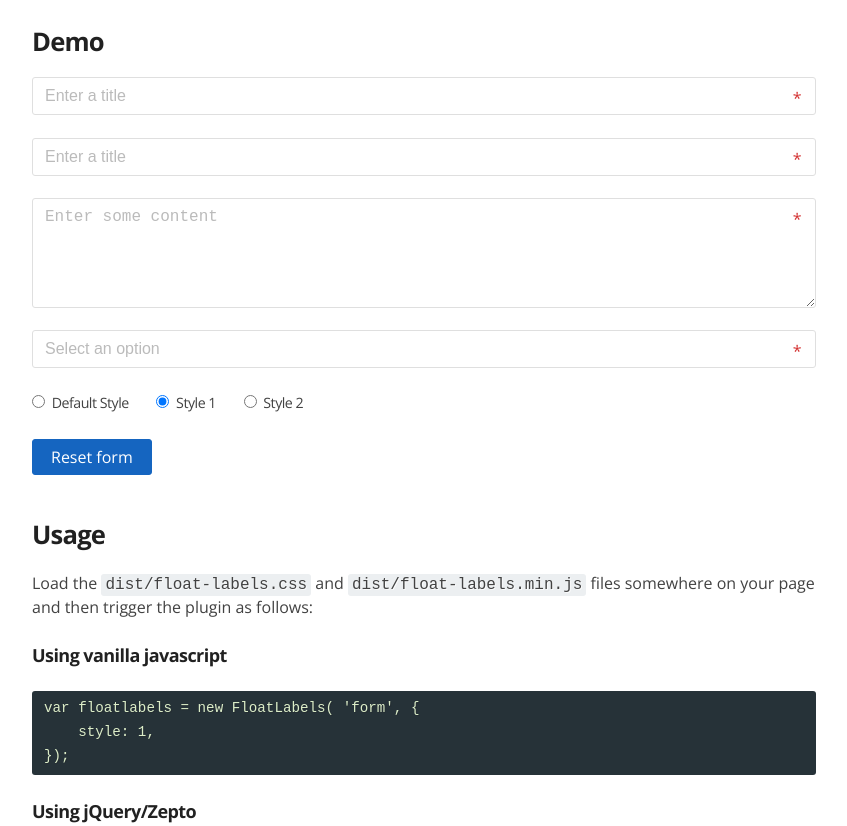
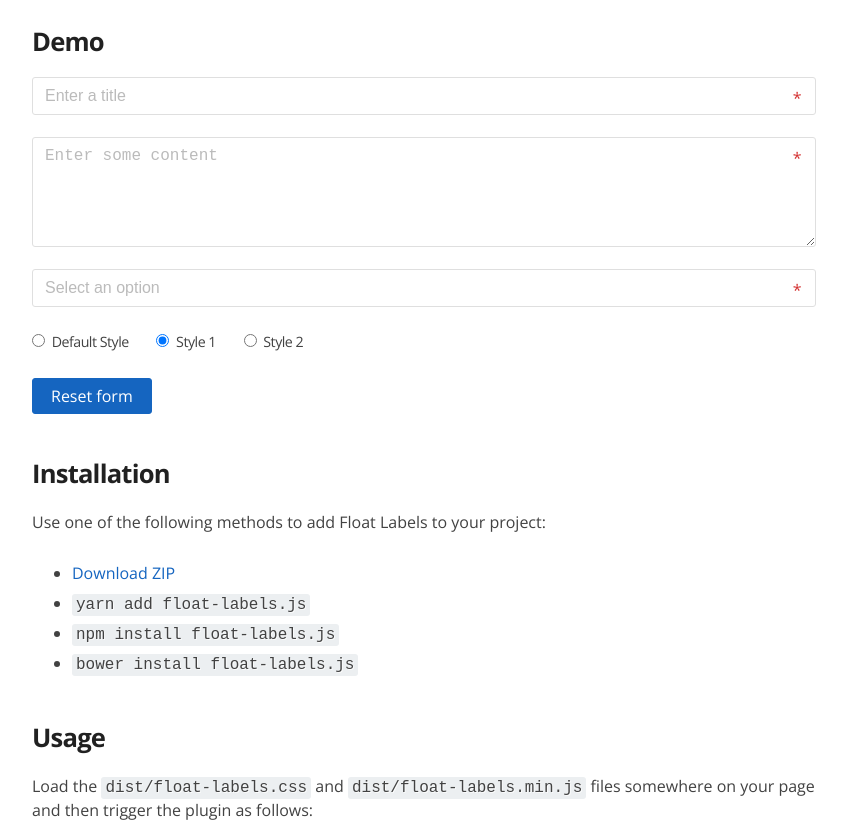
Before and after one commit to pryley/float-labels.js, a website: page index.html in a window 1280 px wide. Shown: the part 600-1426 px from the top of the page, without its empty margins (216-1063 px from the left). Drawn offline with nearby package versions, Linux system fonts and the light colour scheme.

Commit message:
add installation methods to demo

```diff
--- a/demo/scss/styles.scss
+++ b/demo/scss/styles.scss
@@ -147,6 +147,10 @@ pre {
 	@include padding(1.5 1 0);
 }
 
+.section ul {
+	@include line-height(1.25);
+}
+
 .section:not(:last-child) {
 	@include margin-bottom(2);
 }
--- a/index.html
+++ b/index.html
@@ -34,11 +34,6 @@
         <h2>Demo</h2>
 
         <form class="form-1">
-          <label for="input-13">Enter a title</label>
-          <input type="text" id="input-13" placeholder="Input" value="" required/>
-        </form>
-
-        <form class="form-1">
           <label for="input-1">Enter a title</label>
           <input type="text" id="input-1" placeholder="Input" value="" required/>
 
@@ -63,6 +58,20 @@
 
           <button type="reset" class="button large">Reset form</button>
         </form>
+      </section>
+
+      <section class="section">
+        <h2>Installation</h2>
+
+        <p>Use one of the following methods to add Float Labels to your project:</p>
+
+        <ul>
+          <li><a href="https://github.com/geminilabs/float-labels.js/zipball/master">Download ZIP</a></li>
+          <li><code>yarn add float-labels.js</code></li>
+          <li><code>npm install float-labels.js</code></li>
+          <li><code>bower install float-labels.js</code></li>
+        </ul>
+
       </section>
 
       <section class="section">
```
Also changed, not shown: README.md, demo/css/styles.css.
